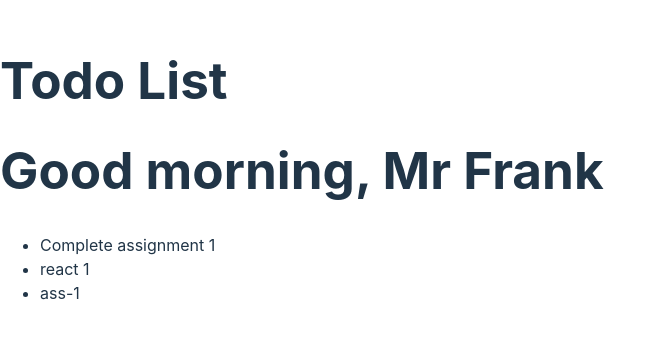
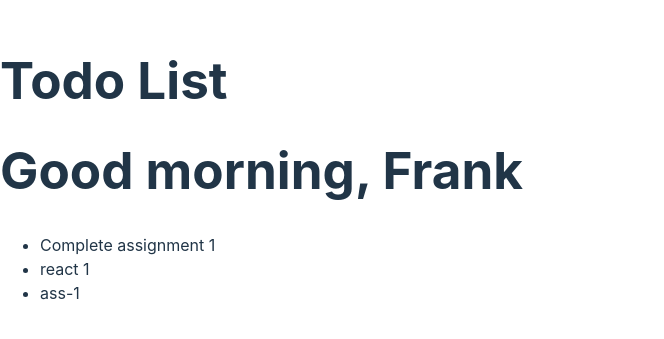
Before and after one commit to EphremAlebachew/react-todo, a React (Vite) app: page / in a window 1280 px wide. Shown: the part 231-570 px from the top of the page, without its empty margins (0-664 px from the left). Built offline with nearby package versions, Linux system fonts and the light colour scheme.

Commit message:
ass-2-1-with-vite

```diff
--- a/src/Todolist/TodoList.jsx
+++ b/src/Todolist/TodoList.jsx
@@ -9,7 +9,7 @@ const greetings = "Good morning";
  function TodoList() {
   return (
     <div>
-      <h1>{greetings}, Mr Frank</h1>
+      <h1>{greetings}, Frank</h1>
       <ul>
         {List.map(list => (
           <li key={list.id}>{list.title}</li>
```
